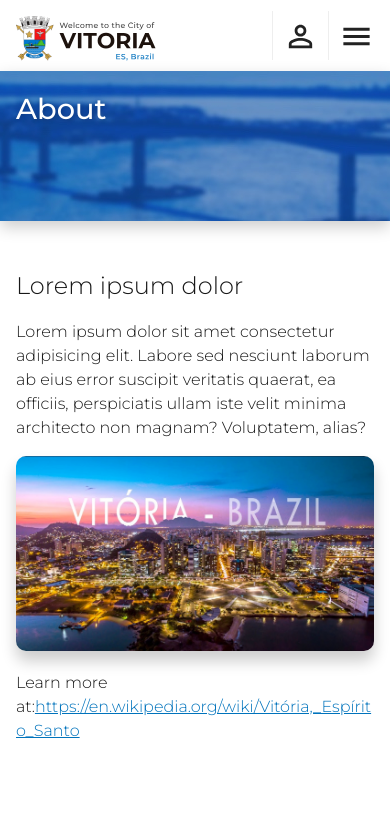
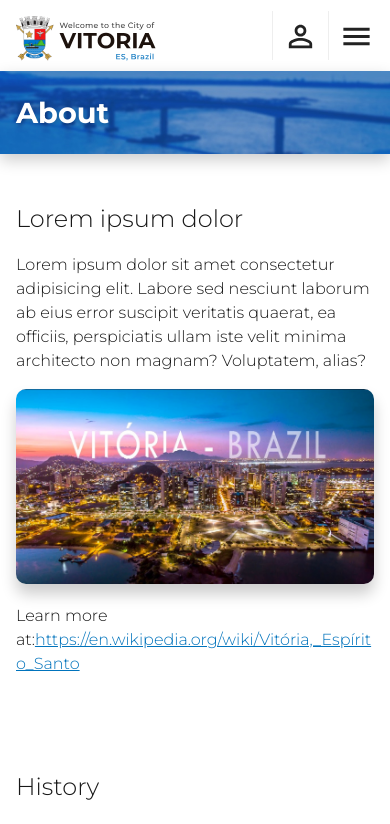
Before and after one commit to arielcardoso/wmad_react_website, a React (Create React App) app: page /about in a window 390 px wide. Shown: the top 824 px of the page. Built offline with nearby package versions, Linux system fonts and the light colour scheme.

Commit message:
Fix header css

```diff
--- a/src/assets/styles/_header.scss
+++ b/src/assets/styles/_header.scss
@@ -149,11 +149,12 @@ header {
 .page-header {
     color: #fff;
     background-color: #062d7e;
-    padding: 0;
+    padding: 1.5rem 0;
     box-shadow: 0 6px 15px rgba(0,0,0, 0.2);
     .MuiContainer-root {
-        justify-content: space-between;
-        height: 150px;
+        display: flex;
+        justify-content: center;
+        flex-direction: column;
         position: relative;
         .col:last-child {
             text-align: right;
@@ -163,21 +164,15 @@ header {
             }
         }
     }
-    h1 {
-        font-size: 3rem;
-        font-weight: 500;
+    h1, h2 {
         margin: 0;
-        padding-top: 70px;
-        text-shadow: 1px 1px 4px rgba(0,0,0,0.2);
-    }
-    h2 {
-        font-size: 2rem;
+        padding: 0px;
         font-weight: bold;
-        margin: 0;
         text-shadow: 1px 1px 4px rgba(0,0,0,0.2);
     }
     p {
         margin: 0;
+        padding: 0;
         font-size: 1.3rem;
         text-shadow: 1px 1px 4px rgba(0,0,0,0.2);
     }
@@ -185,9 +180,6 @@ header {
 
 /* Responsive Layout */
 @media only screen and (max-width: 991px) {
-    .page-header .row {
-        height: 100px;
-    }
     nav button.login,
     nav button.btn-menu {
         padding: 20px;
@@ -220,39 +212,13 @@ header {
     .page-header {
         background-size: auto 100% !important;
         h1 {
-            padding: 20px 0;
-            margin: 0;
-            text-align: left;
             font-size: 1.8rem;
-        }
-        .row {
-            height: auto;
-            flex-wrap: wrap;
-            .col {
-                flex-basis: 100%;
-            }
         }
         h2 {
             font-size: 1.3rem;
-            margin-bottom: 10px
         }
         p {
             font-size: 1rem;
-            letter-spacing: 1px;
-            margin-top: 10px;
-        }
-        .reviews {
-            display: block;
-            flex: none;
-            position: absolute;
-            top: 12px;
-            right: 0;
-            p {
-                display: none;
-            }
-            .ratings i {
-                font-size: 1rem;
-            }
         }
     }
 }
```
